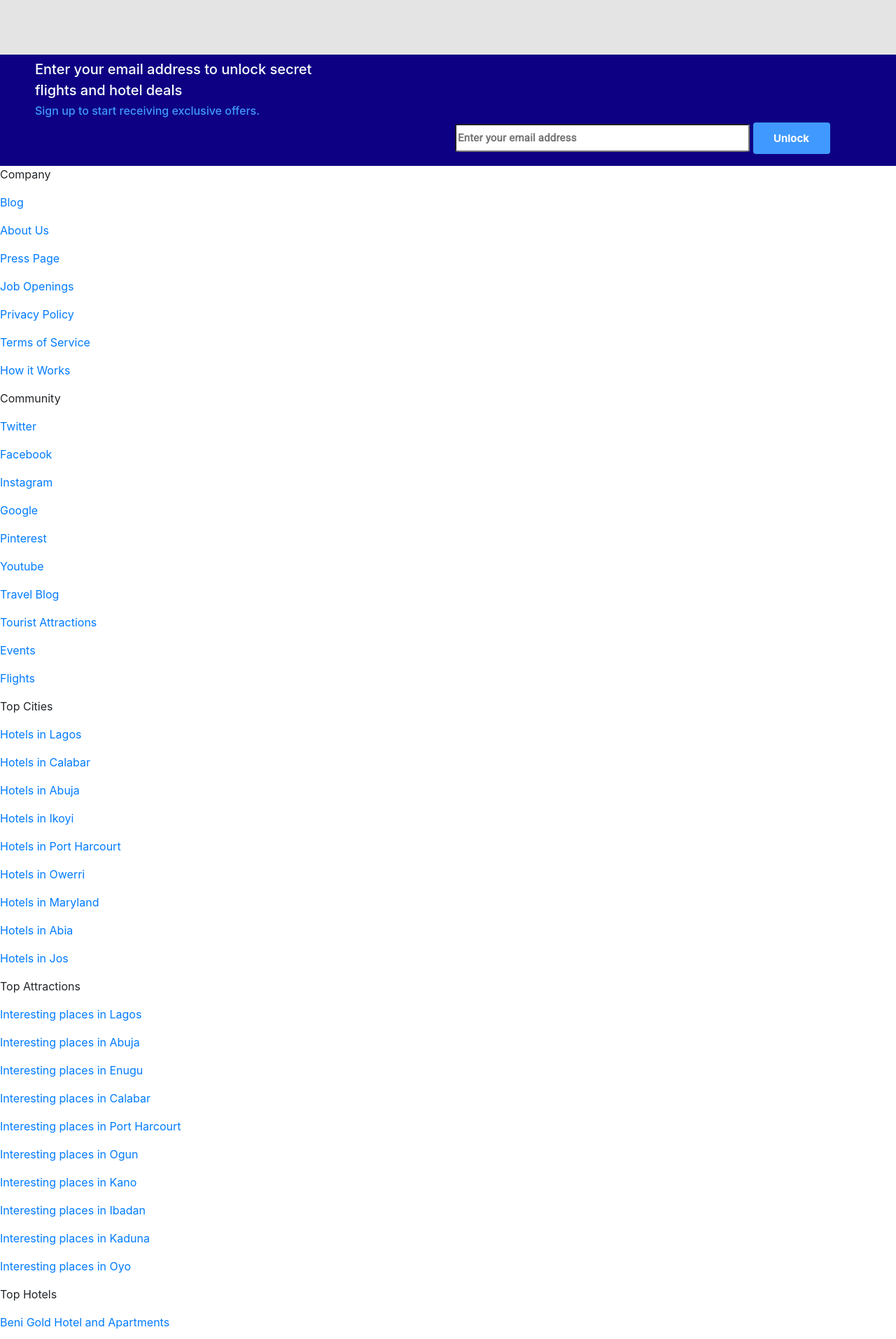
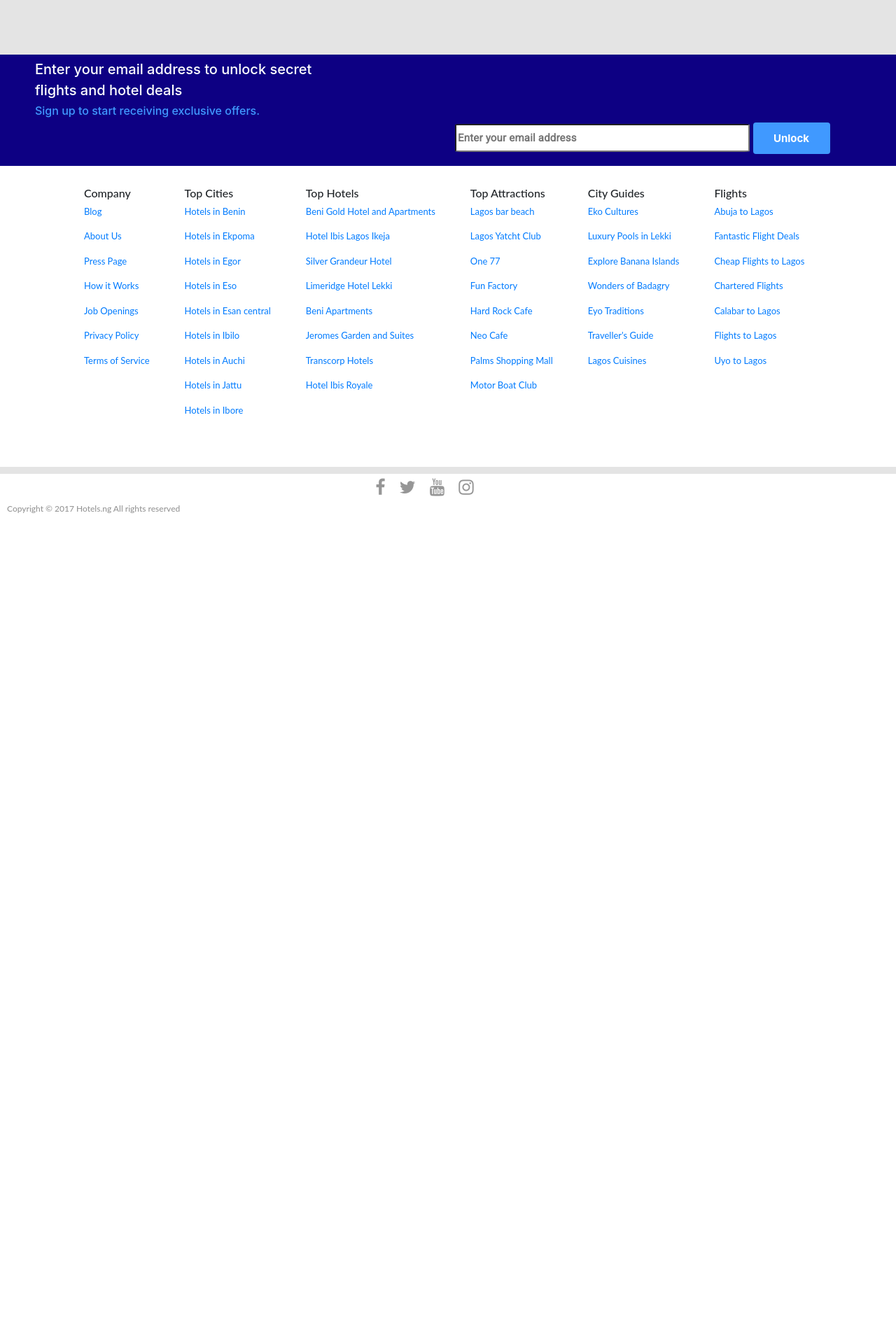
Before and after one commit to reedahkh/SkynetChatApp, a PHP site: page /dashboard.html in a window 1280 px wide. Shown: the part 1092-3005 px from the top of the page at 70% size. After the commit the page ends 1825 px from the top, so only its background shows below. Run offline with PHP 8.4, Linux system fonts and the light colour scheme; some web fonts are replaced.

Commit message:
dashboard

```diff
--- a/Dashboard/dashboard.css
+++ b/Dashboard/dashboard.css
@@ -109,6 +109,7 @@
     top: 50%;
     left: 50%;
     float: right;
+    position: relative;
 }
 
 ul#handles li {
@@ -118,7 +119,6 @@
 ul#handles li a {
     width: 80px;
     height: 50px;
-    line-height: 50px;
     font-size: 25px;
     color: #969696;
     margin: 0 10px;
@@ -138,7 +138,8 @@
 }
 
 #handles {
-    margin-right: 668px;
+    margin-right: 250px;
+    display: inline-block;
 }
 
 .book {
@@ -176,8 +177,65 @@
 
 #lists {
     background-color: #ffffff;
+    padding-bottom: 400px;
 }
 
-.community {
+#items {
+    padding-top: 30px;
+    font-family: 'Lato', sans-serif;
+    font-size: 13px;
+    clear: both;
+}
+
+.headers {
+    font-family: 'Lato', sans-serif;
+    font-weight: 500;
+}
+
+.company {
+    float: left;
+    margin-left: 120px;
+}
+
+.top-cities {
+    float: left;
+    margin-left: 50px;
+}
+
+.top-hotels {
+    float: left;
+    margin-left: 50px;
+}
+
+.top-attractions {
+    float: left;
+    margin-left: 50px;
+}
+
+.city-guides {
+    float: left;
+    margin-left: 50px;
+}
+
+.flights {
+    float: left;
+    margin-left: 50px;
+}
+
+#copyright {
+    margin-left: 10px;
     display: inline-block;
 }
+
+#handleBar {
+    position: relative;
+    display: inline-block;
+}
+
+#p {
+    font-family: 'Lato', sans-serif;
+    font-size: 12px;
+    font-weight: 500;
+    color: #969696;
+    position: relative;
+}
--- a/Dashboard/dashboard.html
+++ b/Dashboard/dashboard.html
@@ -70,23 +70,23 @@
     </div>
 
     <div id="reservation">
-        <div>
+
         <h5 class="book">Enter your email address to unlock secret</h5>
         <h5 class="book">flights and hotel deals</h5>
         <h6 id="h6signup">Sign up to start receiving exclusive offers.</h6>
-        </div>
 
-        <div>
+
         <input id="email" name="search" type="text" size="50" placeholder="Enter your email address">
         <button class="btn" name="submit" type="button">Unlock</button>
-        </div>
+
     </div>
 
     <div id="lists">
+        <div id="items">
 
             <!--Company-->
             <div class="company">
-            <p class="headers">Company</p>
+                <h6 class="headers">Company</h6>
 
                 <p>
                     <a target="_blank" href="">Blog</a>
@@ -101,6 +101,10 @@
                 </p>
 
                 <p>
+                    <a target="_blank" href="">How it Works</a>
+                </p>
+
+                <p>
                     <a target="_blank" href="">Job Openings</a>
                 </p>
 
@@ -112,148 +116,53 @@
                     <a target="_blank" href="">Terms of Service</a>
                 </p>
 
+            </div>
+
+            <!-- Top cities -->
+            <div class="top-cities">
+                <h6 class="headers">Top Cities</h6>
+
                 <p>
-                <a target="_blank" href="">How it Works</a>
+                    <a target="_blank" href="">Hotels in Benin</a>
+                </p>
+
+                <p>
+                    <a target="_blank" href="">Hotels in Ekpoma</a>
+                </p>
+
+                <p>
+                    <a target="_blank" href="">Hotels in Egor</a>
+                </p>
+
+                <p>
+                    <a target="_blank" href="">Hotels in Eso</a>
+                </p>
+
+                <p>
+                    <a target="_blank" href="">Hotels in Esan central</a>
+                </p>
+
+                <p>
+                    <a target="_blank" href="">Hotels in Ibilo</a>
+                </p>
+
+                <p>
+                    <a target="_blank" href="">Hotels in Auchi</a>
+                </p>
+
+                <p>
+                    <a target="_blank" href="">Hotels in Jattu</a>
+                </p>
+
+                <p>
+                    <a target="_blank" href="">Hotels in Ibore</a>
                 </p>
 
             </div>
 
-        <!--Community -->
-        <div class="community">
-            <p class="headers">Community</p>
-
-            <p>
-                <a target="_blank" href="">Twitter</a>
-            </p>
-
-            <p>
-                <a target="_blank" href="">Facebook</a>
-            </p>
-
-            <p>
-                <a target="_blank" href="">Instagram</a>
-            </p>
-
-            <p>
-                <a target="_blank" href="">Google</a>
-            </p>
-
-            <p>
-                <a target="_blank" href="">Pinterest</a>
-            </p>
-
-            <p>
-                <a target="_blank" href="">Youtube</a>
-            </p>
-
-            <p>
-                <a target="_blank" href="">Travel Blog</a>
-            </p>
-
-            <p>
-                <a target="_blank" href="">Tourist Attractions</a>
-            </p>
-
-            <p>
-                <a target="_blank" href="">Events</a>
-            </p>
-
-            <p>
-                <a target="_blank" href="">Flights</a>
-            </p>
-        </div>
-
-        <!-- Top cities -->
-        <div class="top-cities">
-            <p class="headers">Top Cities</p>
-
-            <p>
-                <a target="_blank" href="">Hotels in Lagos</a>
-            </p>
-
-            <p>
-                <a target="_blank" href="">Hotels in Calabar</a>
-            </p>
-
-            <p>
-                <a target="_blank" href="">Hotels in Abuja</a>
-            </p>
-
-            <p>
-                <a target="_blank" href="">Hotels in Ikoyi</a>
-            </p>
-
-            <p>
-                <a target="_blank" href="">Hotels in Port Harcourt</a>
-            </p>
-
-            <p>
-                <a target="_blank" href="">Hotels in Owerri</a>
-            </p>
-
-            <p>
-                <a target="_blank" href="">Hotels in Maryland</a>
-            </p>
-
-            <p>
-                <a target="_blank" href="">Hotels in Abia</a>
-            </p>
-
-            <p>
-                <a target="_blank" href="">Hotels in Jos</a>
-            </p>
-
-        </div>
-
-        <!-- Attractions -->
-        <div class="top-attracttions">
-            <p class="headers">Top Attractions</p>
-
-            <p>
-                <a target="_blank" href="">Interesting places in Lagos</a>
-            </p>
-
-            <p>
-                <a target="_blank" href="">Interesting places in Abuja</a>
-            </p>
-
-            <p>
-                <a target="_blank" href="">Interesting places in Enugu</a>
-            </p>
-
-            <p>
-                <a target="_blank" href="">Interesting places in Calabar</a>
-            </p>
-
-            <p>
-                <a target="_blank" href="">Interesting places in Port Harcourt</a>
-            </p>
-
-            <p>
-                <a target="_blank" href="">Interesting places in Ogun</a>
-            </p>
-
-            <p>
-                <a target="_blank" href="">Interesting places in Kano</a>
-            </p>
-
-            <p>
-                <a target="_blank" href="">Interesting places in Ibadan</a>
-            </p>
-
-            <p>
-                <a target="_blank" href="">Interesting places in Kaduna</a>
-            </p>
-
-            <p>
-                <a target="_blank" href="">Interesting places in Oyo</a>
-            </p>
-
-        </div>
-
-        <!-- Hotels -->
+            <!--Hotels-->
             <div class="top-hotels">
-            <p class="headers">Top Hotels</p>
+                <h6 class="headers">Top Hotels</h6>
 
                 <p>
                     <a target="_blank" href="">Beni Gold Hotel and Apartments</a>
@@ -287,21 +196,125 @@
                     <a target="_blank" href="">Hotel Ibis Royale</a>
                 </p>
 
+            </div>
+
+            <!-- Attractions -->
+            <div class="top-attractions">
+                <h6 class="headers">Top Attractions</h6>
+
                 <p>
-                <a target="_blank" href="">Interesting places in Kaduna</a>
+                    <a target="_blank" href="">Lagos bar beach</a>
                 </p>
 
                 <p>
-                <a target="_blank" href="">Interesting places in Oyo</a>
+                    <a target="_blank" href="">Lagos Yatcht Club</a>
                 </p>
+
+                <p>
+                    <a target="_blank" href="">One 77</a>
+                </p>
+
+                <p>
+                    <a target="_blank" href="">Fun Factory</a>
+                </p>
+
+                <p>
+                    <a target="_blank" href="">Hard Rock Cafe</a>
+                </p>
+
+                <p>
+                    <a target="_blank" href="">Neo Cafe</a>
+                </p>
+
+                <p>
+                    <a target="_blank" href="">Palms Shopping Mall</a>
+                </p>
+
+                <p>
+                    <a target="_blank" href="">Motor Boat Club</a>
+                </p>
+
+            </div>
+
+
+            <!-- City Guides -->
+            <div class="city-guides">
+                <h6 class="headers">City Guides</h6>
+
+                <p>
+                    <a target="_blank" href="">Eko Cultures</a>
+                </p>
+
+                <p>
+                    <a target="_blank" href="">Luxury Pools in Lekki</a>
+                </p>
+
+                <p>
+                    <a target="_blank" href="">Explore Banana Islands</a>
+                </p>
+
+                <p>
+                    <a target="_blank" href="">Wonders of Badagry</a>
+                </p>
+
+                <p>
+                    <a target="_blank" href="">Eyo Traditions</a>
+                </p>
+
+                <p>
+                    <a target="_blank" href="">Traveller's Guide</a>
+                </p>
+
+                <p>
+                    <a target="_blank" href="">Lagos Cuisines</a>
+                </p>
+
+            </div>
+
+            <!-- Flights -->
+            <div class="flights">
+                <h6 class="headers">Flights</h6>
+
+                <p>
+                    <a target="_blank" href="">Abuja to Lagos</a>
+                </p>
+
+                <p>
+                    <a target="_blank" href="">Fantastic Flight Deals</a>
+                </p>
+
+                <p>
+                    <a target="_blank" href="">Cheap Flights to Lagos</a>
+                </p>
+
+                <p>
+                    <a target="_blank" href="">Chartered Flights</a>
+                </p>
+
+                <p>
+                    <a target="_blank" href="">Calabar to Lagos</a>
+                </p>
+
+                <p>
+                    <a target="_blank" href="">Flights to Lagos</a>
+                </p>
+
+                <p>
+                    <a target="_blank" href="">Uyo to Lagos</a>
+                </p>
+
+            </div>
 
         </div>
     </div>
 
 
     <footer>
+        <div id="copyright">
+            <p id="p">Copyright &copy; 2017 Hotels.ng All rights reserved</p>
+        </div>
 
-        Copyright &copy; 2017 Hotels.ng All rights reserved
+        <div id="handleBar">
             <ul id="handles">
 
                 <li>
@@ -323,7 +336,8 @@
                 </li>
 
             </ul>
-
+        </div>
+        </div>
     </footer>
 
 </body>
```
Lines whose indentation alone changed are shown as unchanged.
